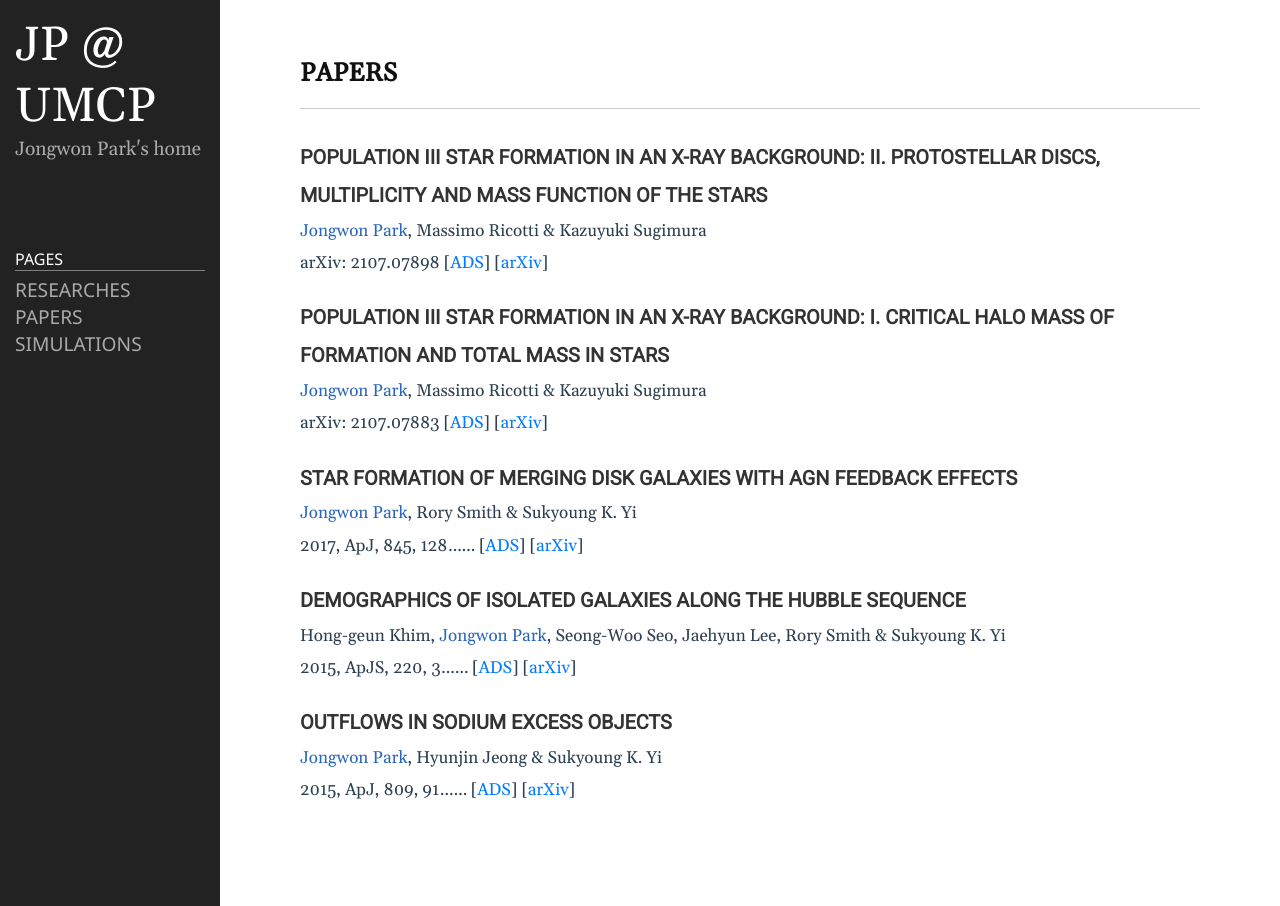
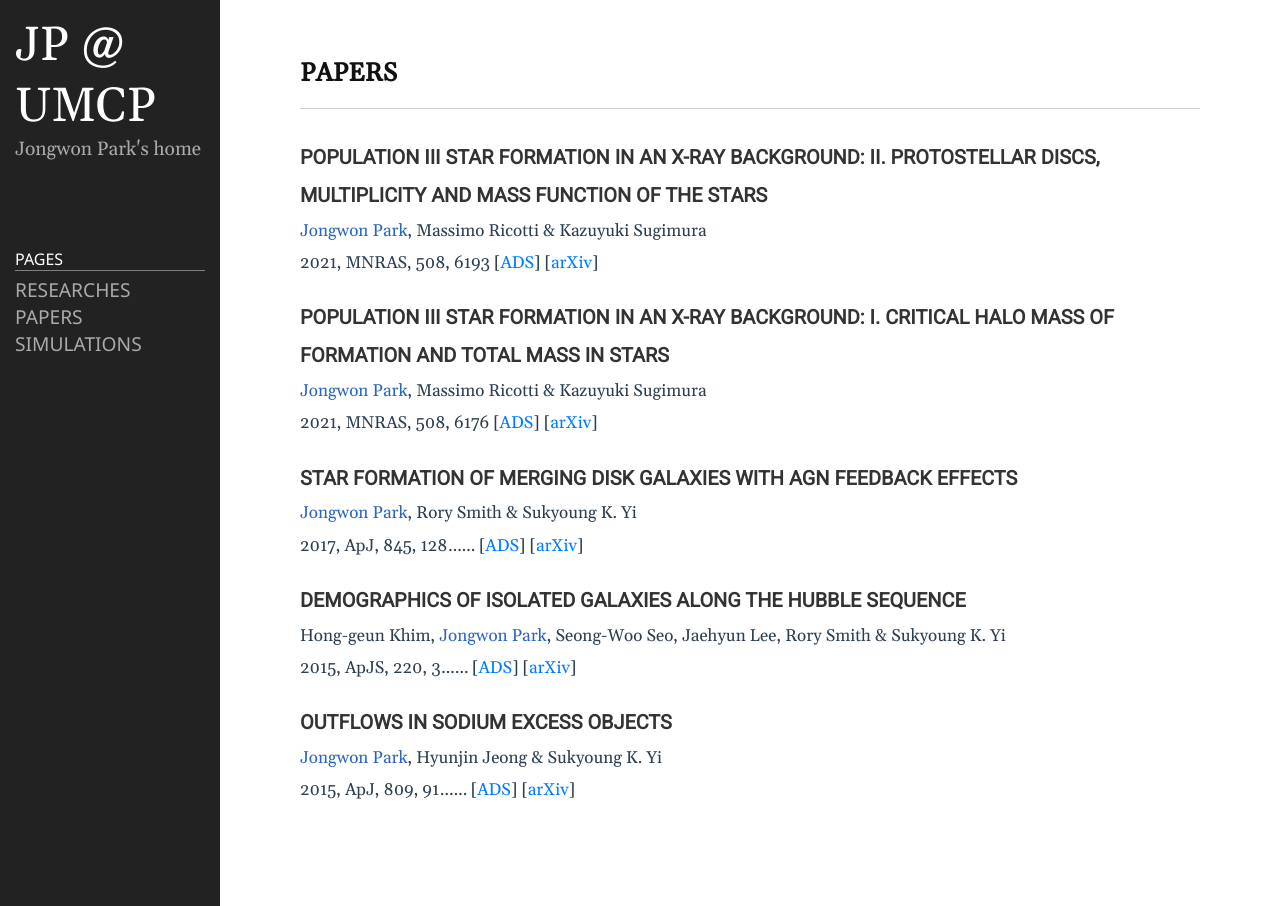
Before and after one commit to jwpark5064/jwpark5064.github.io, a Jekyll site: the page built from 02_paper.md, in a window 1280 px wide. Built offline with Jekyll 4.4.1, drawn with Linux system fonts in a browser that asks for light colours.

Commit message:
paper update2

```diff
--- a/02_paper.md
+++ b/02_paper.md
@@ -6,12 +6,12 @@ permalink: paper
 
 ### POPULATION III STAR FORMATION IN AN X-RAY BACKGROUND: II. PROTOSTELLAR DISCS, MULTIPLICITY AND MASS FUNCTION OF THE STARS
 <span style="color: rgb(43,102,187)">Jongwon Park</span>, Massimo Ricotti & Kazuyuki Sugimura
-arXiv: 2107.07898
+2021, MNRAS, 508, 6193
 [[ADS](https://ui.adsabs.harvard.edu/abs/2021MNRAS.508.6193P/abstract){:target="_blank_"}] [[arXiv](https://arxiv.org/abs/2107.07898){:target="_blank_"}]
 
 ### POPULATION III STAR FORMATION IN AN X-RAY BACKGROUND: I. CRITICAL HALO MASS OF FORMATION AND TOTAL MASS IN STARS
 <span style="color: rgb(43,102,187)">Jongwon Park</span>, Massimo Ricotti & Kazuyuki Sugimura
-arXiv: 2107.07883
+2021, MNRAS, 508, 6176
 [[ADS](https://ui.adsabs.harvard.edu/abs/2021MNRAS.508.6176P/abstract){:target="_blank_"}] [[arXiv](https://arxiv.org/abs/2107.07883){:target="_blank_"}]
 
 ### STAR FORMATION OF MERGING DISK GALAXIES WITH AGN FEEDBACK EFFECTS
```
